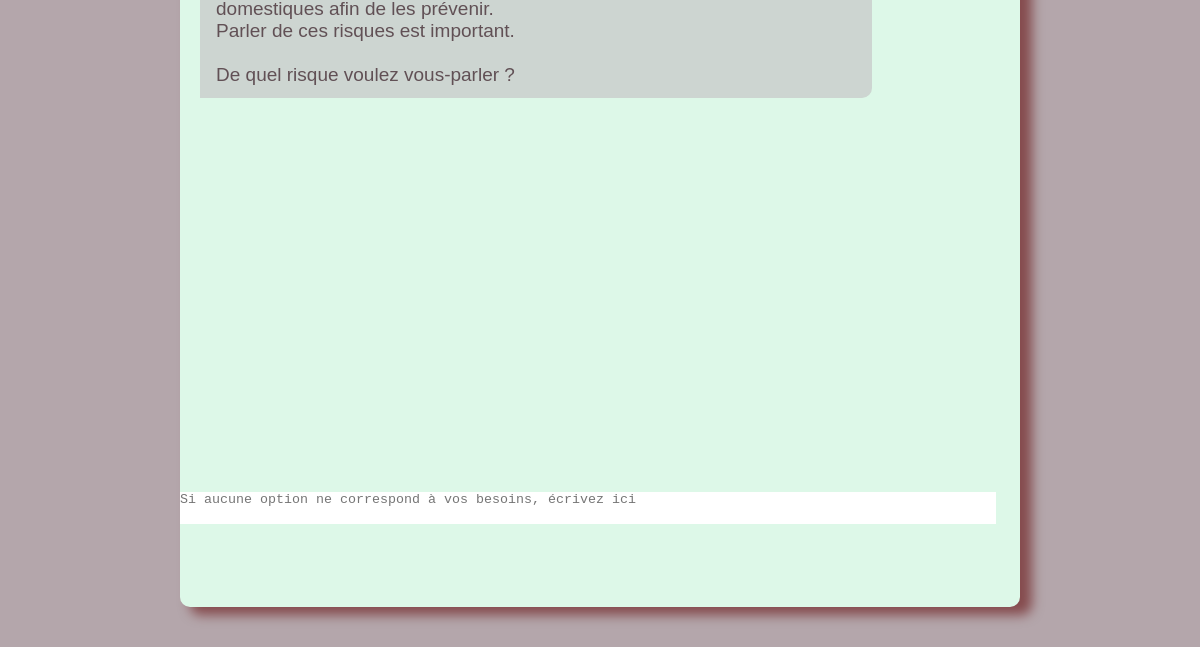
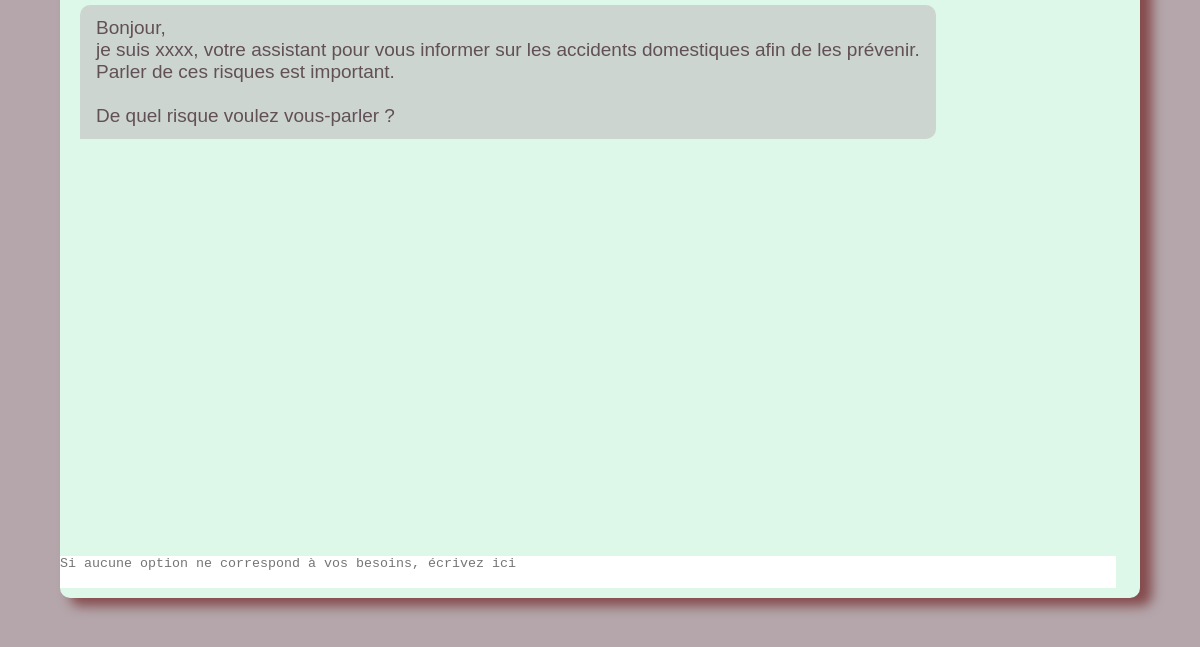
Before and after one commit to hail0yz/ElderlyChatbox, an Electron app: page assistant/assistant.html in a window 1200 px wide. Shown: the part 153-800 px from the top of the page. Drawn offline with nearby package versions, Linux system fonts and the light colour scheme; no server answers.

Commit message:
Dernière modifications de style

```diff
--- a/assistant/assistant.css
+++ b/assistant/assistant.css
@@ -14,12 +14,18 @@ body{
 .chatbot-toggler{ /*A MODIFIER: calquer sur les autres pages pour meme endroit glboal.*/
     position:fixed;
 }
+#chatbot_main_div {
+    display: flex;
+    justify-content: center;
+    align-items: center;
+    height: 90%;
+    min-height: 300px;
+}
 .chatbot {
-    position: fixed;
-    left:15%;
-    width:70%;
-    top:5%;
-    bottom:5%;
+    display: flex;
+    flex-direction: column;
+    width:90%;
+    height: 90%;
     background: var(--col5);
     border-radius: 10px;
     box-shadow: 11px 7px 12px 1px rgba(95,0,0,0.55)
@@ -34,7 +40,7 @@ body{
     font-size: 1.4rem;
 }
 .chatbot .chatbox{
-    height: 60vh;
+    flex: 1;
     overflow: -moz-scrollbars-vertical;
     overflow-y: scroll;
     padding: 15px 20px 70px;
@@ -75,7 +81,8 @@ body{
 }
 .chatbot .chat-input{
     width:100%;
-    bottom:70px;
+    height: fit-content;
+    min-height: 20px;
     display:flex;
 }
 .chat-input textarea{
@@ -91,16 +98,15 @@ body{
 }
 .chatbot .bottom{
     display:flex;
-    position:absolute;
-    bottom: 0;
     width:100%;
     gap:5px;
     padding: 5px 0px;
 }
-.bottom .btn-grp{
+.bottom .btn-grp {
     width: 100%;
     display: flex;
     justify-content: center;
+    flex: 1;
     font-size: inherit;
 }
 .btn-grp button {
--- a/assistant/assistant.html
+++ b/assistant/assistant.html
@@ -15,6 +15,7 @@
         <h2 id="app_name"><strong>Elderly ChatBox</strong></h2>
         <button id="close" onclick="window.close()">x fermer</button>
     </div>
+    <div id="chatbot_main_div">
         <div class="chatbot">
             <header>
                 <h2>Assistant</h2>
@@ -31,7 +32,7 @@
                 <span id="send-btn" >&#9755</span>
             </div>
             <div class="bottom">
-                <div class="btn-grp" id="dynamicButtons">
+                <div class="btn-grp" id="dynamicButtons"></div>
             </div>
         </div>
     </div>
```
Also changed, not shown: notifications/notifications.html (+5 -0 lines), numUrgences/numUrgences.html (+1 -1 lines). Lines whose indentation alone changed are shown as unchanged.
